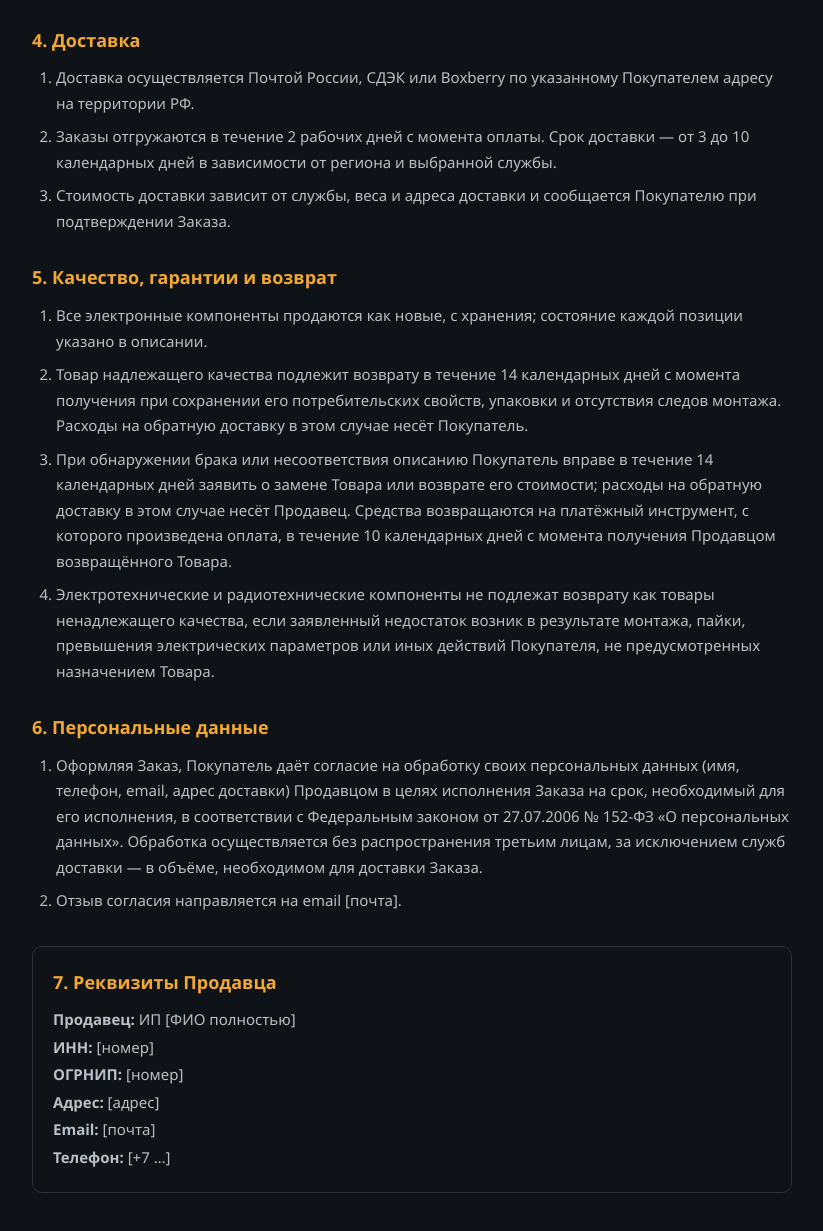
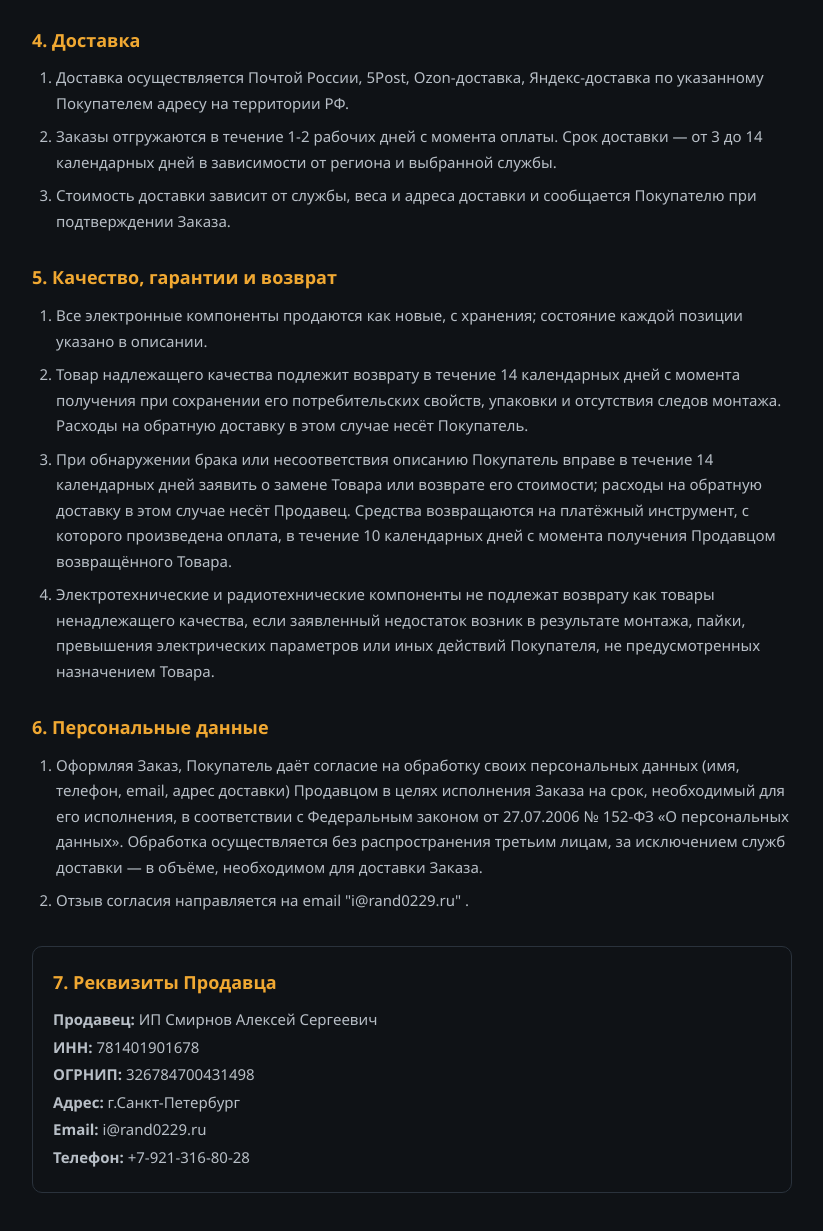
Before and after one commit to 0229rand-cell/zx-hobby, a plain HTML site: page offer.html in a window 1280 px wide. Shown: the part 1039-2270 px from the top of the page, without its empty margins (228-1051 px from the left). Drawn offline with Linux system fonts and the light colour scheme.

Commit message:
Update offer.html

```diff
--- a/offer.html
+++ b/offer.html
@@ -3,7 +3,7 @@
 <head>
 <meta charset="UTF-8">
 <meta name="viewport" content="width=device-width, initial-scale=1.0">
-<title>Договор-оферта — [Название магазина]</title>
+<title>Договор-оферта — ZX-HOBBY</title>
 <style>
   :root {
     --bg: #0f1216;
@@ -30,12 +30,12 @@
   <a class="back" href="index.html">&larr; На главную</a>
   <h1>ПУБЛИЧНЫЙ ДОГОВОР-ОФЕРТА<br>О РЕАЛИЗАЦИИ ТОВАРОВ</h1>
 
-  <p>ИП [ФИО полностью], действующий на основании листа записи ЕГРИП (ОГРНИП [номер]), ИНН [номер], именуемый далее «Продавец», публикует настоящую оферту (далее — «Договор»), адресованную неопределённому кругу лиц, и предлагает любому физическому лицу, именуемому далее «Покупатель», купить товары, представленные на сайте [адрес].tilda.ws и в интернет-магазине Продавца на площадке meshok.net.</p>
+  <p>ИП Смирнов Алексей Сергеевич, действующий на основании листа записи ЕГРИП (ОГРНИП 326784700431498), ИНН 781401901678, именуемый далее «Продавец», публикует настоящую оферту (далее — «Договор»), адресованную неопределённому кругу лиц, и предлагает любому физическому лицу, именуемому далее «Покупатель», купить товары, представленные на сайте [адрес].tilda.ws и в интернет-магазине Продавца на площадке meshok.net.</p>
 
   <h2>1. Термины</h2>
   <ol>
-    <li>Сайт — интернет-ресурс по адресу [адрес].tilda.ws, содержащий информацию о товарах, условиях продажи, доставки и оплаты.</li>
-    <li>Заказ — заявка Покупателя на приобретение товара, оформленная по email, телефону, в Telegram или через площадку meshok.net.</li>
+    <li>Сайт — интернет-ресурс по адресу https://0229rand-cell.github.io/zx-hobby/, содержащий информацию о товарах, условиях продажи, доставки и оплаты.</li>
+    <li>Заказ — заявка Покупателя на приобретение товара, оформленная по email, телефону, или через площадку meshok.net.</li>
     <li>Акцептом Договора признаётся оформление заказа и оплата товара Покупателем.</li>
   </ol>
 
@@ -54,8 +54,8 @@
 
   <h2>4. Доставка</h2>
   <ol>
-    <li>Доставка осуществляется Почтой России, СДЭК или Boxberry по указанному Покупателем адресу на территории РФ.</li>
-    <li>Заказы отгружаются в течение 2 рабочих дней с момента оплаты. Срок доставки — от 3 до 10 календарных дней в зависимости от региона и выбранной службы.</li>
+    <li>Доставка осуществляется Почтой России, 5Post, Ozon-доставка, Яндекс-доставка по указанному Покупателем адресу на территории РФ.</li>
+    <li>Заказы отгружаются в течение 1-2 рабочих дней с момента оплаты. Срок доставки — от 3 до 14 календарных дней в зависимости от региона и выбранной службы.</li>
     <li>Стоимость доставки зависит от службы, веса и адреса доставки и сообщается Покупателю при подтверждении Заказа.</li>
   </ol>
 
@@ -70,17 +70,17 @@
   <h2>6. Персональные данные</h2>
   <ol>
     <li>Оформляя Заказ, Покупатель даёт согласие на обработку своих персональных данных (имя, телефон, email, адрес доставки) Продавцом в целях исполнения Заказа на срок, необходимый для его исполнения, в соответствии с Федеральным законом от 27.07.2006 № 152-ФЗ «О персональных данных». Обработка осуществляется без распространения третьим лицам, за исключением служб доставки — в объёме, необходимом для доставки Заказа.</li>
-    <li>Отзыв согласия направляется на email [почта].</li>
+    <li>Отзыв согласия направляется на email "i@rand0229.ru" <i@rand0229.ru>.</li>
   </ol>
 
   <div class="req">
     <h2 style="margin-top:0">7. Реквизиты Продавца</h2>
-    <p><strong>Продавец:</strong> ИП [ФИО полностью]</p>
-    <p><strong>ИНН:</strong> [номер]</p>
-    <p><strong>ОГРНИП:</strong> [номер]</p>
-    <p><strong>Адрес:</strong> [адрес]</p>
-    <p><strong>Email:</strong> [почта]</p>
-    <p><strong>Телефон:</strong> [+7 …]</p>
+    <p><strong>Продавец:</strong> ИП Смирнов Алексей Сергеевич </p>
+    <p><strong>ИНН:</strong> 781401901678 </p>
+    <p><strong>ОГРНИП:</strong> 326784700431498 </p>
+    <p><strong>Адрес:</strong> г.Санкт-Петербург </p>
+    <p><strong>Email:</strong> i@rand0229.ru </p>
+    <p><strong>Телефон:</strong> +7-921-316-80-28 </p>
   </div>
 </div>
 </body>
```
